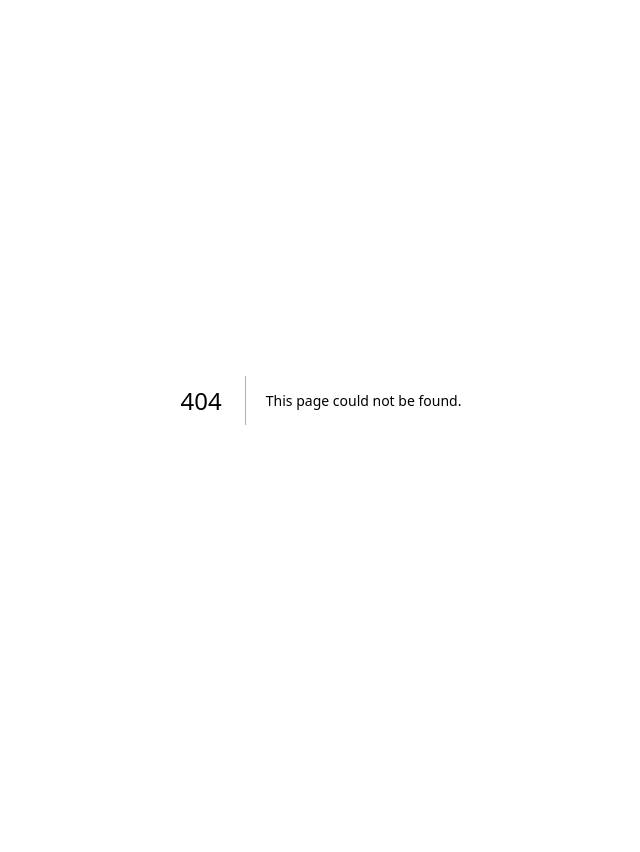
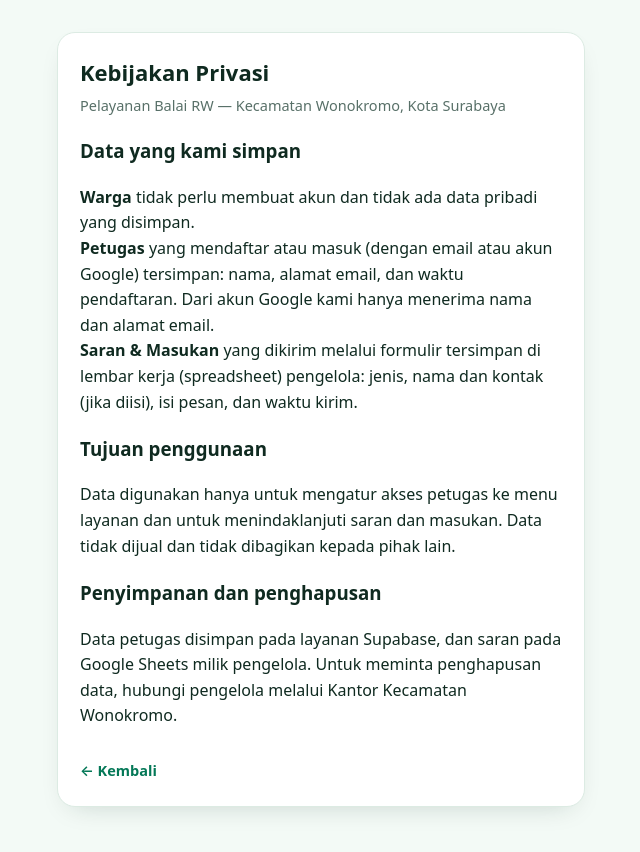
Before and after one commit to ghifariiksan2/pelayanan-balai-rw, a Next.js app: page /privasi in a window 1280 px wide. Before the commit this address had no page. Shown: the top 852 px of the page, without its empty margins (319-959 px from the left). Before the commit the page ends 800 px from the top, so only its background shows below. Built offline with nearby package versions, Linux system fonts and the light colour scheme.

Commit message:
Add files via upload

```diff
--- /dev/null
+++ b/app/privasi/page.tsx
@@ -0,0 +1,38 @@
+export const metadata = { title: "Kebijakan Privasi — Pelayanan Balai RW Wonokromo" };
+
+export default function PrivasiPage() {
+  return (
+    <main className="gate">
+      <div className="card" style={{ maxWidth: 640 }}>
+        <h2>Kebijakan Privasi</h2>
+        <p className="sub">Pelayanan Balai RW — Kecamatan Wonokromo, Kota Surabaya</p>
+
+        <h3>Data yang kami simpan</h3>
+        <p>
+          <b>Warga</b> tidak perlu membuat akun dan tidak ada data pribadi yang disimpan.
+          <br />
+          <b>Petugas</b> yang mendaftar atau masuk (dengan email atau akun Google) tersimpan:
+          nama, alamat email, dan waktu pendaftaran. Dari akun Google kami hanya menerima
+          nama dan alamat email.
+          <br />
+          <b>Saran &amp; Masukan</b> yang dikirim melalui formulir tersimpan di lembar kerja
+          (spreadsheet) pengelola: jenis, nama dan kontak (jika diisi), isi pesan, dan waktu kirim.
+        </p>
+
+        <h3>Tujuan penggunaan</h3>
+        <p>
+          Data digunakan hanya untuk mengatur akses petugas ke menu layanan dan untuk menindaklanjuti
+          saran dan masukan. Data tidak dijual dan tidak dibagikan kepada pihak lain.
+        </p>
+
+        <h3>Penyimpanan dan penghapusan</h3>
+        <p>
+          Data petugas disimpan pada layanan Supabase, dan saran pada Google Sheets milik pengelola.
+          Untuk meminta penghapusan data, hubungi pengelola melalui Kantor Kecamatan Wonokromo.
+        </p>
+
+        <a className="back" href="/">← Kembali</a>
+      </div>
+    </main>
+  );
+}
```
